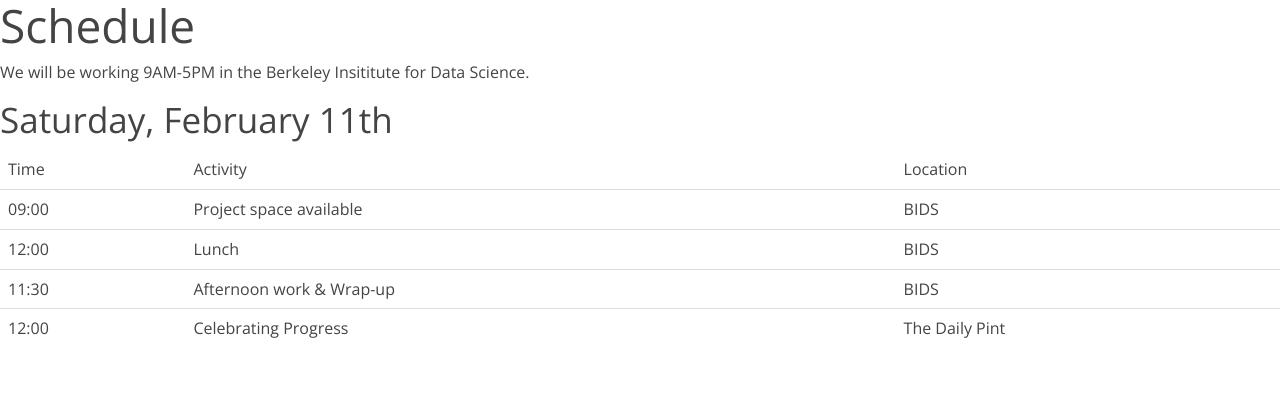
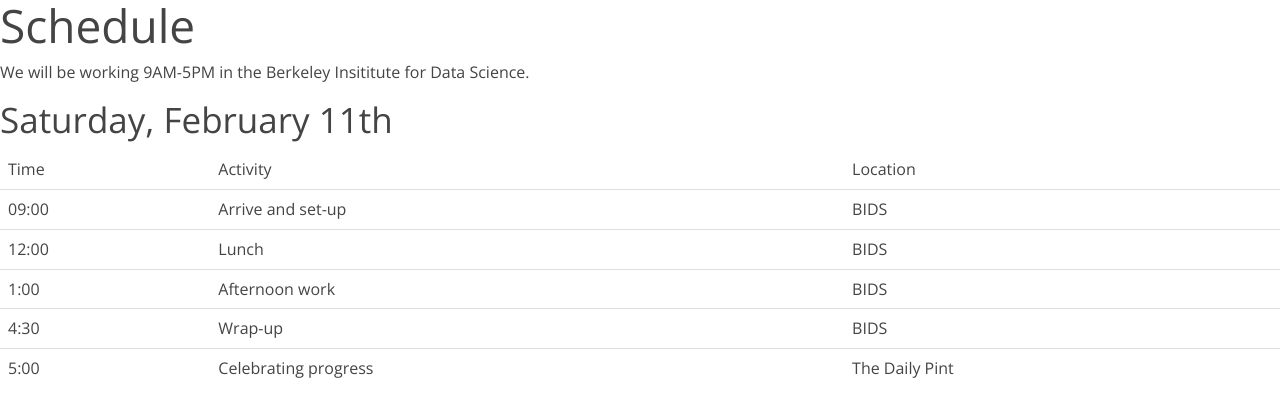
Before and after one commit to suchthis/DataRescueSFBay.github.io, a Jekyll site: the page built from 2016/_posts/2014-01-04-schedule.md, in a window 1280 px wide. Shown: the top 417 px of the page. Built offline with Jekyll 4.4.1, drawn with Linux system fonts in a browser that asks for light colours; nearby versions of some CDN libraries; our own code applies the rules of GitHub Pages for plain Markdown files.

Commit message:
schedule tweaks

```diff
--- a/2016/_posts/2014-01-04-schedule.md
+++ b/2016/_posts/2014-01-04-schedule.md
@@ -15,10 +15,11 @@ We will be working 9AM-5PM in the Berkeley Insititute for Data Science.
   <table class="table">
     <thead><tr><td>Time</td><td>Activity</td><td>Location</td></tr></thead>
     <tbody>
-      <tr><td>09:00</td><td>Project space available</td><td>BIDS</td></tr>
+      <tr><td>09:00</td><td>Arrive and set-up</td><td>BIDS</td></tr>
       <tr><td>12:00</td><td>Lunch</td><td><b>BIDS</b></td></tr>
-      <tr><td>11:30</td><td>Afternoon work & Wrap-up</td><td><b>BIDS</b></td></tr>
-      <tr><td>12:00</td><td>Celebrating Progress</td><td><b>The Daily Pint</b></td></tr>
+      <tr><td>1:00</td><td>Afternoon work</td><td><b>BIDS</b></td></tr>
+      <tr><td>4:30</td><td>Wrap-up</td><td><b>BIDS</b></td></tr>
+      <tr><td>5:00</td><td>Celebrating progress</td><td><b>The Daily Pint</b></td></tr>
     </tbody>
   </table>
 </div>
```
